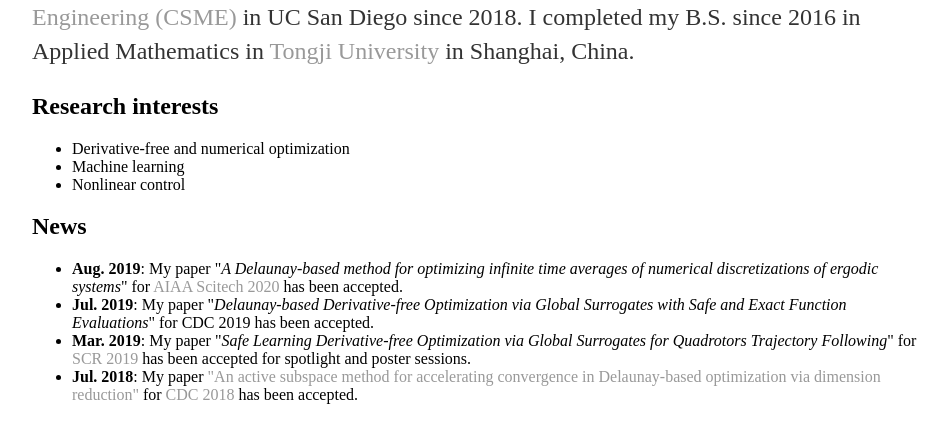
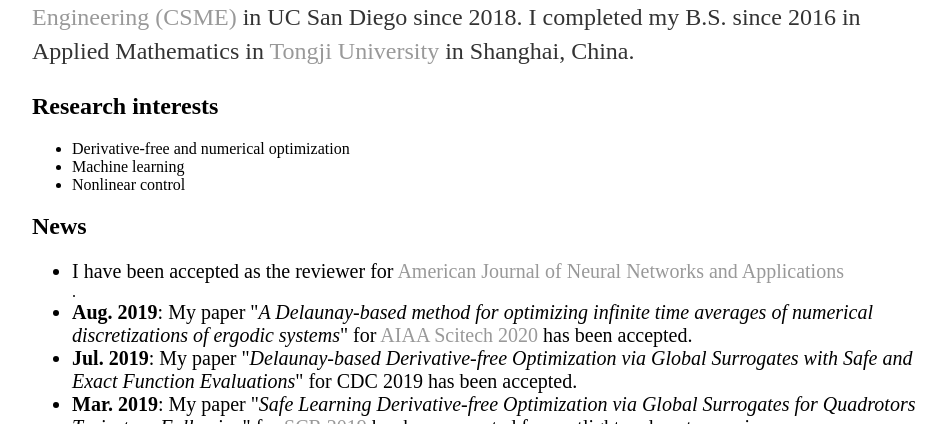
Before and after one commit to kimukook/kimukook.github.io, a Jekyll site: the page built from index.html, in a window 1280 px wide and 900 px high, scrolled down 921 px, cut to the strip 0-424 px from the top of the window. Shown: the whole strip, without its empty margins (160-1108 px from the left). Built offline with Jekyll 4.4.1, drawn with Linux system fonts in a browser that asks for light colours.

Commit message:
Update index.html

```diff
--- a/index.html
+++ b/index.html
@@ -21,10 +21,11 @@
 	</ul>
 	<h2> News </h2>
 	<ul>
-		<li> <b>Aug. 2019</b>: My paper "<i>A Delaunay-based method for optimizing infinite time averages of numerical discretizations of ergodic systems</i>" for <a href="https://www.aiaa.org/SciTech">AIAA Scitech 2020 </a> has been accepted.
-		<li> <b>Jul. 2019</b>: My paper "<i>Delaunay-based Derivative-free Optimization via Global Surrogates with Safe and Exact Function Evaluations</i>" for CDC 2019 has been accepted.</li>
-		<li> <b>Mar. 2019</b>: My paper "<i>Safe Learning Derivative-free Optimization via Global Surrogates for Quadrotors Trajectory Following</i>" for <a href="http://scr2019.caltech.edu">SCR 2019</a> has been accepted for spotlight and poster sessions. </li>
-		<li> <b>Jul. 2018</b>: My paper <a href="https://ieeexplore.ieee.org/abstract/document/8619219">"An active subspace method for accelerating convergence in Delaunay-based optimization via dimension reduction"</a> for <a href="https://cdc2018.ieeecss.org">CDC 2018</a> has been accepted.</li>
+		<li style="font-size:20px;"> I have been accepted as the reviewer for <a href="http://www.sciencepublishinggroup.com/journal/index?journalid=339"> American Journal of Neural Networks and Applications</a></li>.
+		<li style="font-size:20px;"> <b>Aug. 2019</b>: My paper "<i>A Delaunay-based method for optimizing infinite time averages of numerical discretizations of ergodic systems</i>" for <a href="https://www.aiaa.org/SciTech">AIAA Scitech 2020 </a> has been accepted.
+		<li style="font-size:20px;"> <b>Jul. 2019</b>: My paper "<i>Delaunay-based Derivative-free Optimization via Global Surrogates with Safe and Exact Function Evaluations</i>" for CDC 2019 has been accepted.</li>
+		<li style="font-size:20px;"> <b>Mar. 2019</b>: My paper "<i>Safe Learning Derivative-free Optimization via Global Surrogates for Quadrotors Trajectory Following</i>" for <a href="http://scr2019.caltech.edu">SCR 2019</a> has been accepted for spotlight and poster sessions. </li>
+		<li style="font-size:20px;"> <b>Jul. 2018</b>: My paper <a href="https://ieeexplore.ieee.org/abstract/document/8619219">"An active subspace method for accelerating convergence in Delaunay-based optimization via dimension reduction"</a> for <a href="https://cdc2018.ieeecss.org">CDC 2018</a> has been accepted.</li>
 	</ul>
 	<p align="center"><img src="PartialLunarEclipse_Fattinnanzi_1080.jpg" alt="Lunar Eclipse July. 21, 2019(Picture credit to NASA APoD)" width="600" height="400" /></p>
 	<p align="center"> <i>It is difficult to say what is impossible, for the dream of yesterday is the hope of today and the reality of tomorrow. - Dr. Robert Goddard </i> </p>
```
